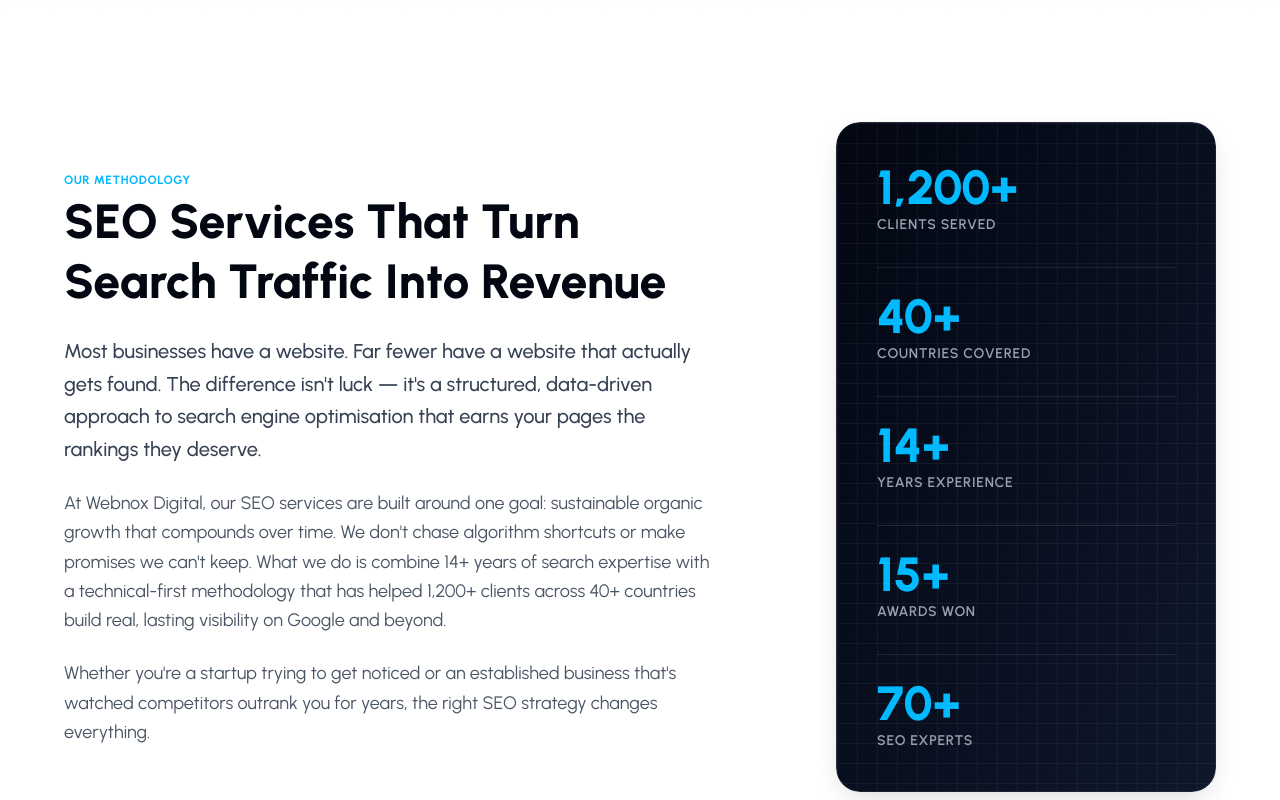
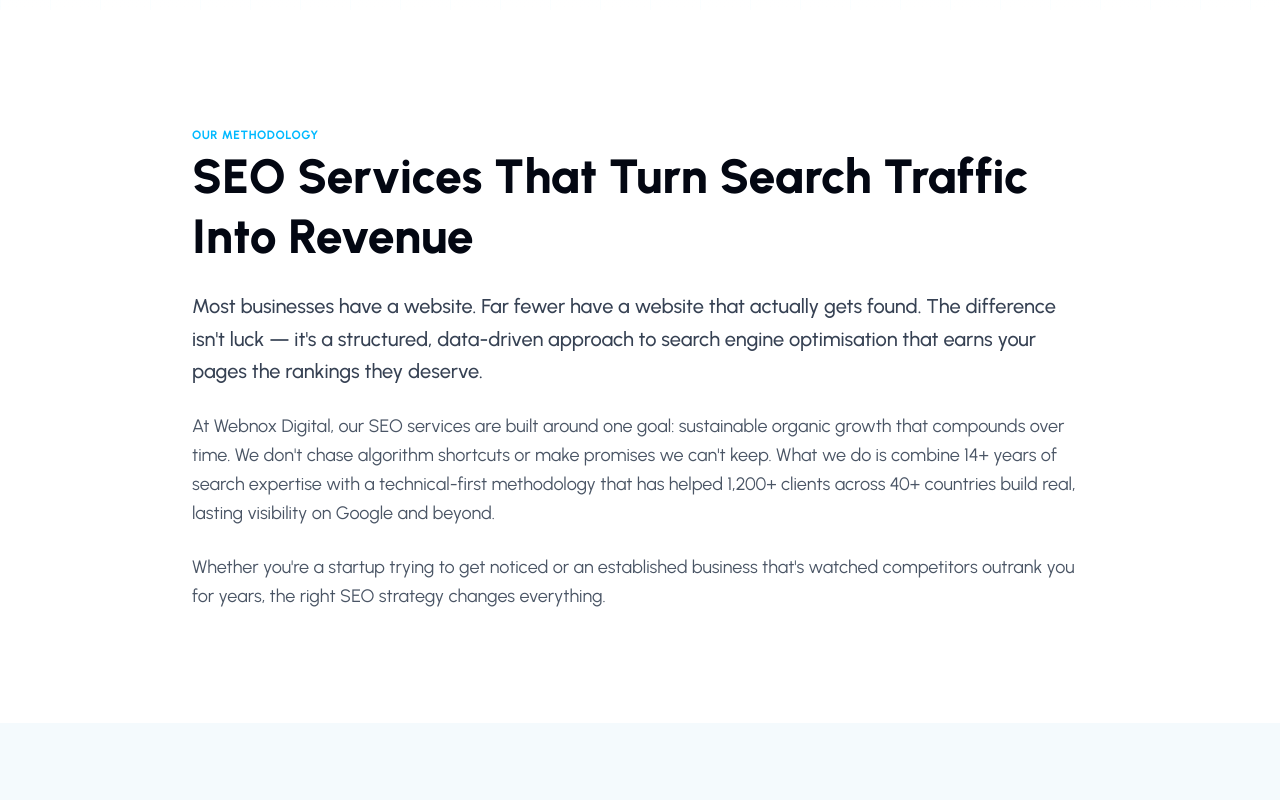
Before and after one commit to SanjairohithM/Webnox-digital, a Next.js app: page /seo-agency in a window 1280 px wide. Shown: the part 860-1660 px from the top of the page. Built offline with nearby package versions, Linux system fonts and the light colour scheme; a web font is replaced by a local one.

Commit message:
feat: add SEO agency landing page and sitemap configuration

```diff
--- a/app/seo-agency/page.jsx
+++ b/app/seo-agency/page.jsx
@@ -474,10 +474,8 @@
          ABOUT SECTION: SEARCH TRAFFIC INTO REVENUE
          ───────────────────────────────────────────── */}
       <section className="relative py-20 md:py-28 px-4 sm:px-6 bg-white">
-        <div className="max-w-6xl mx-auto">
-          <div className="grid lg:grid-cols-12 gap-12 lg:gap-16 items-center">
-
-            <div className="lg:col-span-7 space-y-6">
+        <div className="max-w-4xl mx-auto">
+          <div className="space-y-6">
             <span className="text-[#00B9FF] text-xs font-bold uppercase tracking-wider">
               Our Methodology
             </span>
@@ -493,66 +491,6 @@
             <p className="text-gray-600 text-base md:text-lg leading-relaxed">
               Whether you're a startup trying to get noticed or an established business that's watched competitors outrank you for years, the right SEO strategy changes everything.
             </p>
-            </div>
-
-            <div className="lg:col-span-5 relative flex justify-center lg:justify-end w-full">
-              {/* Stat card block wrapper */}
-              <div className="relative z-10 w-full max-w-[380px]">
-                <InteractiveTiltCard
-                  backgroundColor="transparent"
-                  borderRadius={24}
-                  tiltFactor={12}
-                  hoverScale={1.03}
-                  shadowIntensity={0.4}
-                  glareIntensity={0.25}
-                >
-                  <div className="relative w-full bg-gradient-to-br from-gray-950 to-slate-900 text-white rounded-3xl p-8 md:p-10 shadow-2xl overflow-hidden border border-white/10">
-                    <div
-                      className="absolute inset-0 opacity-[0.05]"
-                      style={{
-                        backgroundImage:
-                          "linear-gradient(white 1px, transparent 1px), linear-gradient(90deg, white 1px, transparent 1px)",
-                        backgroundSize: "20px 20px",
-                      }}
-                    />
-
-                    <div className="space-y-8">
-                      <div>
-                        <div className="text-4xl md:text-5xl font-extrabold text-[#00B9FF]">
-                          <AnimatedCounter target="1200" suffix="+" />
-                        </div>
-                        <div className="text-sm text-gray-400 font-semibold uppercase tracking-wider mt-1">Clients Served</div>
-                      </div>
-                      <div className="border-t border-white/10 pt-6">
-                        <div className="text-4xl md:text-5xl font-extrabold text-[#00B9FF]">
-                          <AnimatedCounter target="40" suffix="+" />
-                        </div>
-                        <div className="text-sm text-gray-400 font-semibold uppercase tracking-wider mt-1">Countries Covered</div>
-                      </div>
-                      <div className="border-t border-white/10 pt-6">
-                        <div className="text-4xl md:text-5xl font-extrabold text-[#00B9FF]">
-                          <AnimatedCounter target="14" suffix="+" />
-                        </div>
-                        <div className="text-sm text-gray-400 font-semibold uppercase tracking-wider mt-1">Years Experience</div>
-                      </div>
-                      <div className="border-t border-white/10 pt-6">
-                        <div className="text-4xl md:text-5xl font-extrabold text-[#00B9FF]">
-                          <AnimatedCounter target="15" suffix="+" />
-                        </div>
-                        <div className="text-sm text-gray-400 font-semibold uppercase tracking-wider mt-1">Awards Won</div>
-                      </div>
-                      <div className="border-t border-white/10 pt-6">
-                        <div className="text-4xl md:text-5xl font-extrabold text-[#00B9FF]">
-                          <AnimatedCounter target="70" suffix="+" />
-                        </div>
-                        <div className="text-sm text-gray-400 font-semibold uppercase tracking-wider mt-1">SEO Experts</div>
-                      </div>
-                    </div>
-                  </div>
-                </InteractiveTiltCard>
-              </div>
-            </div>
-
           </div>
         </div>
       </section>
```
Also changed, not shown: 1 other file (tests, documents, lock files or other folders). Lines whose indentation alone changed are shown as unchanged.
